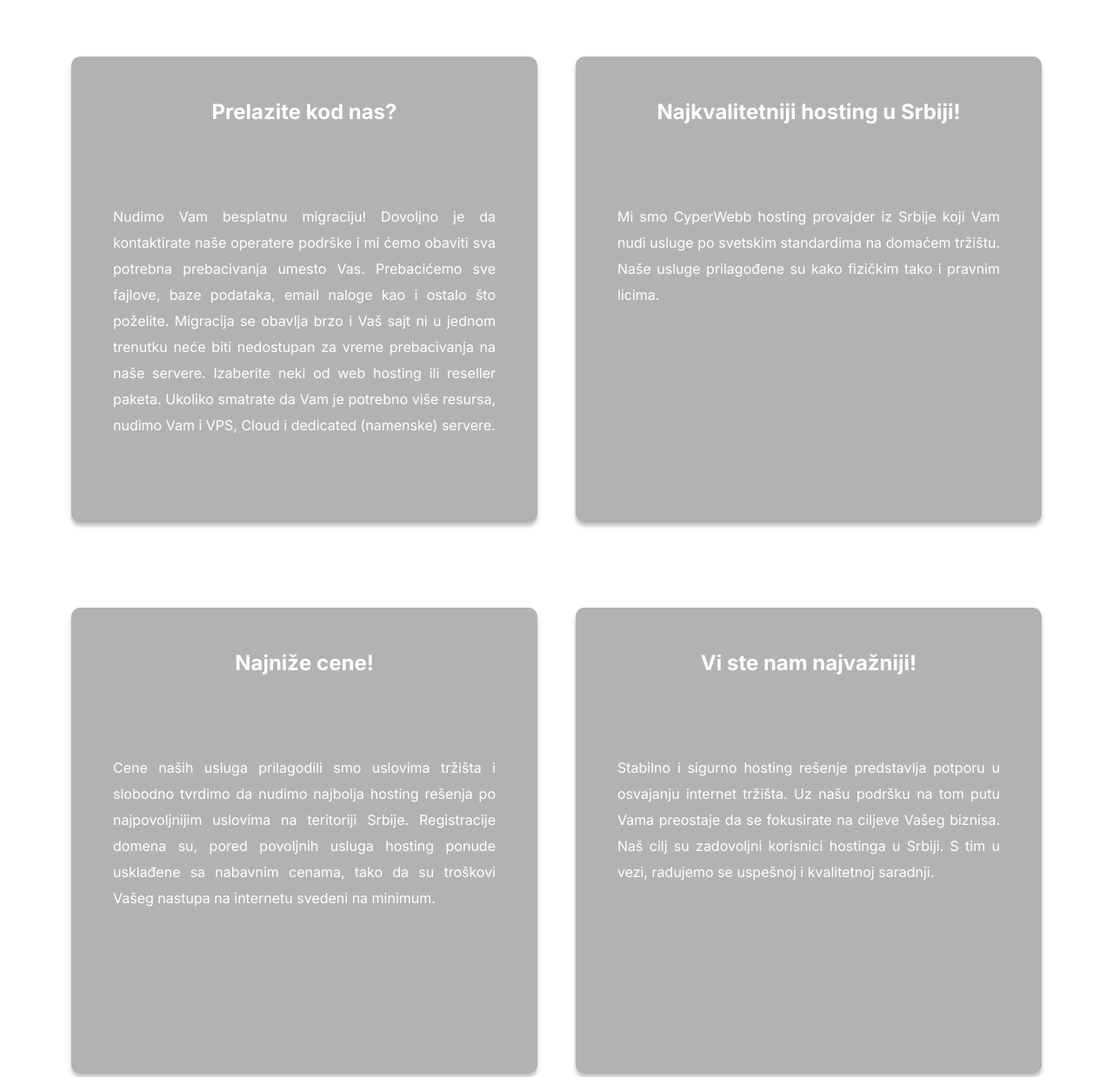
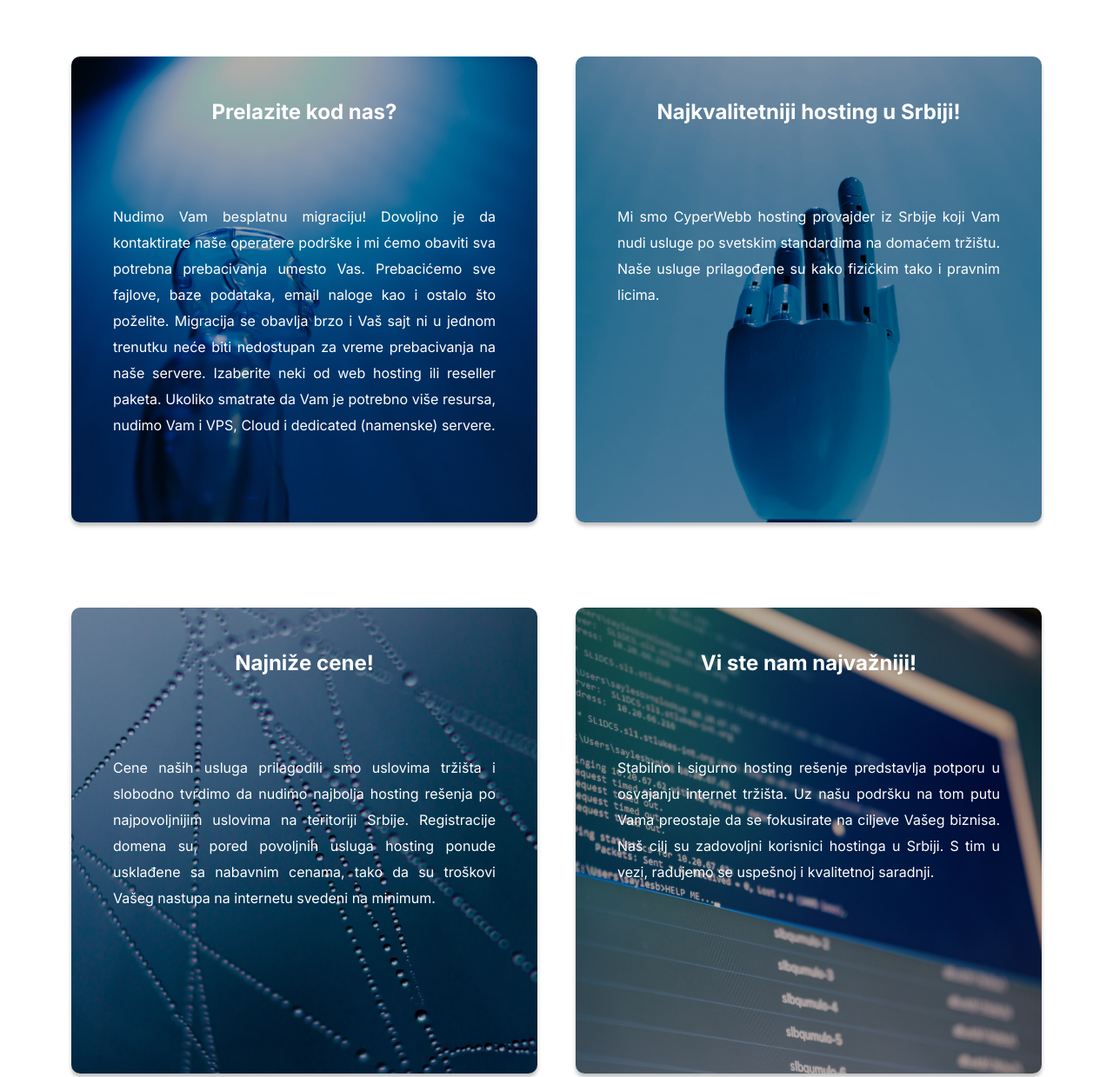
Before and after one commit to MJovanovic40/ICR-Web-Hosting, a website: page src/public/ponuda.html in a window 1280 px wide. Shown: the part 1850-3089 px from the top of the page at 87% size. Drawn offline with nearby package versions, Linux system fonts and the light colour scheme.

Commit message:
fix paths

```diff
--- a/src/public/assets/css/main.css
+++ b/src/public/assets/css/main.css
@@ -256,7 +256,7 @@ input[type="text"]:focus {
     position: relative;
     margin-top: 68px;
 
-    background: linear-gradient(0deg, rgba(0, 0, 0, 0.3), rgba(0, 0, 0, 0.3)), url("assets/img/contact-us.webp");
+    background: linear-gradient(0deg, rgba(0, 0, 0, 0.3), rgba(0, 0, 0, 0.3)), url("../img/contact-us.webp");
     background-position: center;
     background-size: cover;
     background-repeat: no-repeat;
@@ -313,7 +313,7 @@ input[type="text"]:focus {
 }
 
 #prelazite-kod-nas {
-    background: linear-gradient(0deg, rgba(0, 0, 0, 0.3), rgba(0, 0, 0, 0.3)), url("assets/img/prelazite-kod-nas.webp");
+    background: linear-gradient(0deg, rgba(0, 0, 0, 0.3), rgba(0, 0, 0, 0.3)), url("../img/prelazite-kod-nas.webp");
     background-size: cover;
     background-position: center;
 
@@ -321,7 +321,7 @@ input[type="text"]:focus {
 }
 
 #najkvalitetniji-hosting {
-    background: linear-gradient(0deg, rgba(0, 0, 0, 0.3), rgba(0, 0, 0, 0.3)), url("assets/img/najkvalitetniji-hosting.webp");
+    background: linear-gradient(0deg, rgba(0, 0, 0, 0.3), rgba(0, 0, 0, 0.3)), url("../img/najkvalitetniji-hosting.webp");
     background-size: cover;
     background-position: center;
 
@@ -331,7 +331,7 @@ input[type="text"]:focus {
 }
 
 #najnize-cene {
-    background: linear-gradient(0deg, rgba(0, 0, 0, 0.3), rgba(0, 0, 0, 0.3)), url("assets/img/najnize-cene.webp");
+    background: linear-gradient(0deg, rgba(0, 0, 0, 0.3), rgba(0, 0, 0, 0.3)), url("../img/najnize-cene.webp");
     background-size: cover;
     background-position: center;
 
@@ -339,7 +339,7 @@ input[type="text"]:focus {
 }
 
 #vi-ste-najvazniji {
-    background: linear-gradient(0deg, rgba(0, 0, 0, 0.3), rgba(0, 0, 0, 0.3)), url("assets/img/console.webp");
+    background: linear-gradient(0deg, rgba(0, 0, 0, 0.3), rgba(0, 0, 0, 0.3)), url("../img/console.webp");
     background-size: cover;
     background-position: center;
 
@@ -534,7 +534,7 @@ input[type="email"]:focus {
     justify-content: center;
     align-items: center;
 
-    background: linear-gradient(0deg, rgba(0, 0, 0, 0.5), rgba(0, 0, 0, 0.5)), url("assets/img/hero.webp");
+    background: linear-gradient(0deg, rgba(0, 0, 0, 0.5), rgba(0, 0, 0, 0.5)), url("../img/hero.webp");
     background-position: center;
     background-repeat: no-repeat;
     background-size: cover;
```
